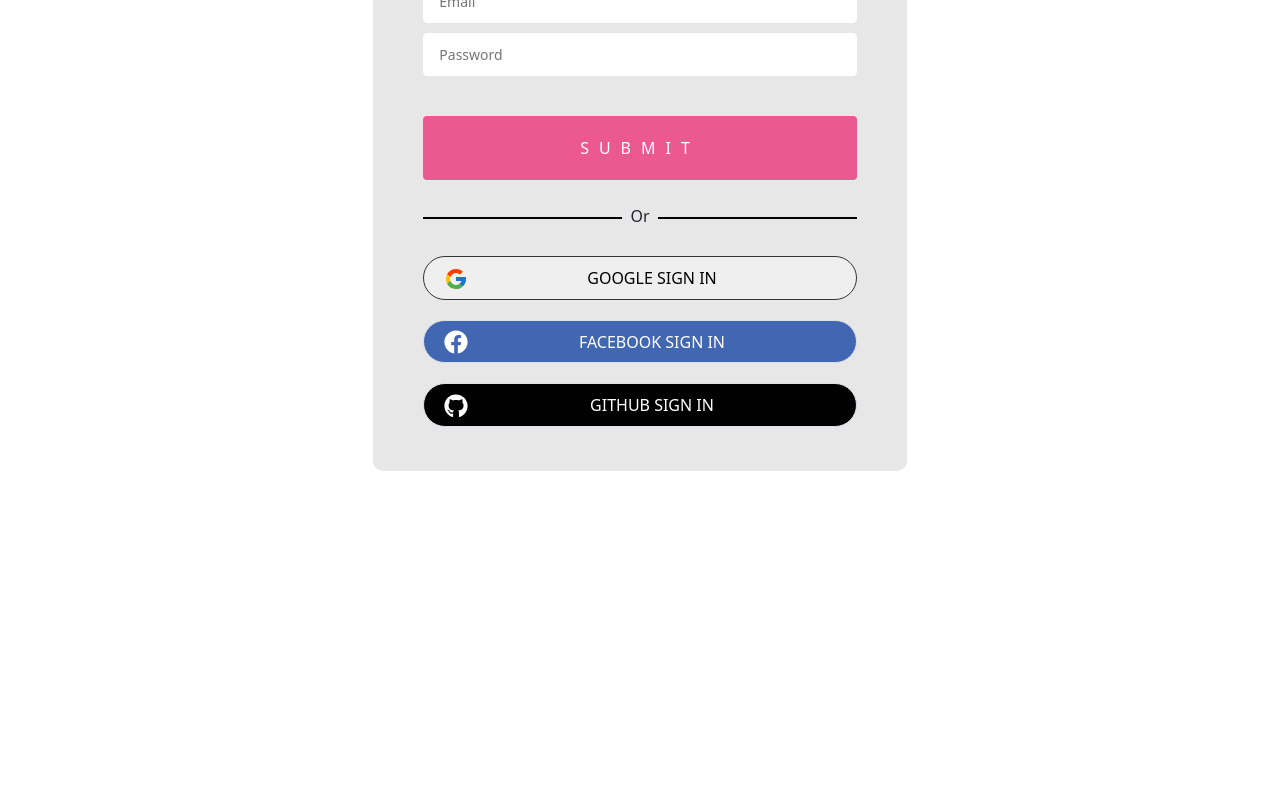
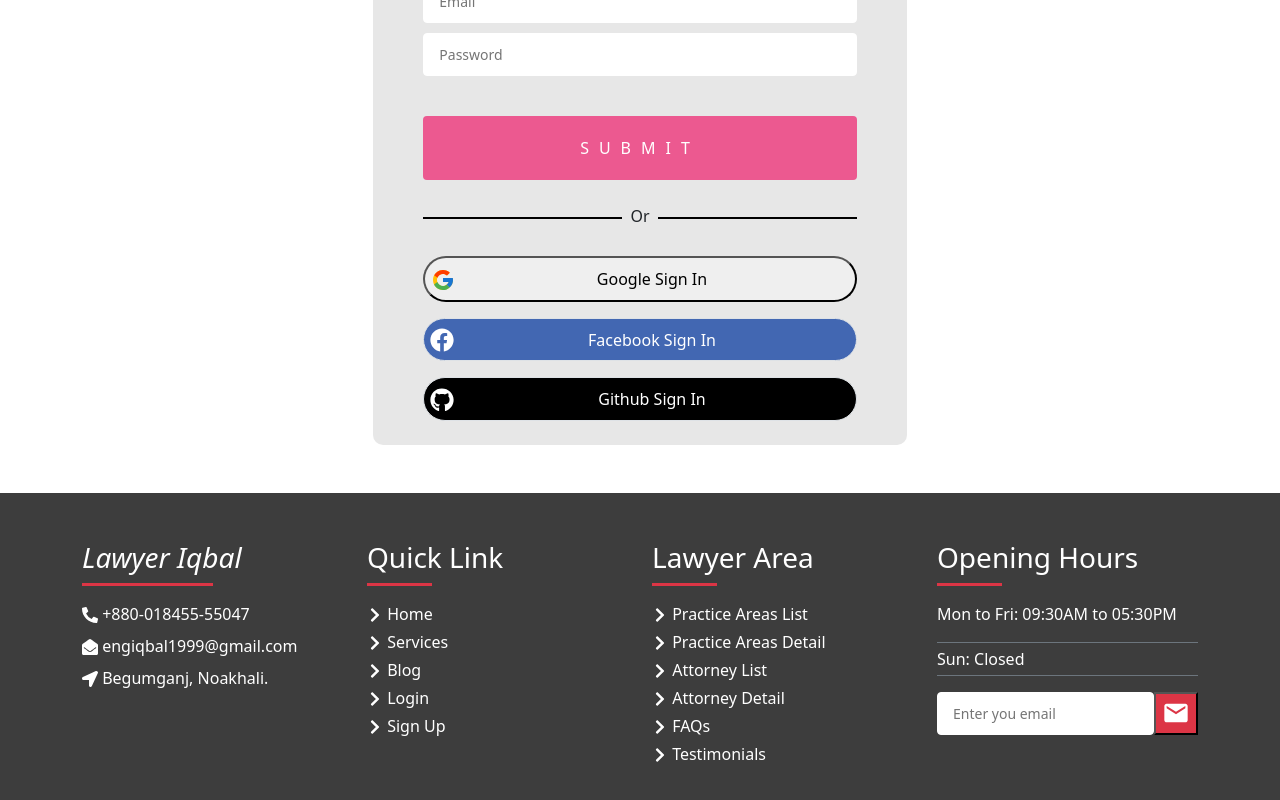
Before and after one commit to IQBAL-HOSSAN/Eletronics_WareHouse, a React (Create React App) app: page /login in a window 1280 px wide. Shown: the part 238-1038 px from the top of the page. Before the commit the page ends 800 px from the top, so only its background shows below. Built offline with nearby package versions, Linux system fonts and the light colour scheme; no server answers.

Commit message:
completed the footer component

```diff
--- a/src/App.js
+++ b/src/App.js
@@ -8,10 +8,11 @@ import Header from "./Components/Header/Header";
 import RequireAuth from "./auth/RequireAuth";
 import Inventory from "./Pages/Inventory/Inventory";
 import NotFound from "./Pages/NotFound/NotFound";
+import Footer from "./Components/Footer/Footer";
 
 function App() {
   return (
-    <div className="App">
+    <div className="">
       <Header />
       <Routes>
         <Route path="/" element={<Home />}></Route>
@@ -27,6 +28,7 @@ function App() {
         <Route path="/register" element={<Register />}></Route>
         <Route path="*" element={<NotFound />}></Route>
       </Routes>
+      <Footer />
     </div>
   );
 }
--- a/src/Components/Footer/Footer.css
+++ b/src/Components/Footer/Footer.css
@@ -1,3 +1,7 @@
+#footer{
+    background-color: #3D3D3D;
+}
+
 #footer .under-line{
     height: 3px;
 }
--- a/src/Components/Footer/Footer.js
+++ b/src/Components/Footer/Footer.js
@@ -8,20 +8,25 @@ import {
   FaLocationArrow,
   FaChevronRight,
 } from "react-icons/fa";
+import { MdEmail } from "react-icons/md";
+import { useForm } from "react-hook-form";
 
 const Footer = () => {
+  const { register, handleSubmit } = useForm();
+  const onSubmit = (data) => console.log(data);
+
   return (
-    <footer id="footer" className="py-5 bg-black text-light">
+    <footer id="footer" className="py-5 text-white">
       <Container>
-        <Row>
-          <Col>
+        <Row xs={1} sm={2} md={2} lg={4}>
+          <Col className="mb-4  mb-lg-0">
             <div className="mb-2">
               <h3>
                 <i>Lawyer Iqbal</i>
               </h3>
             </div>
             <div className=" under-line mb-3 bg-danger w-50"></div>
-            <div className="text-secondary">
+            <div className="text-white">
               {" "}
               <li>
                 <FaPhoneAlt></FaPhoneAlt> +880-018455-55047
@@ -34,46 +39,46 @@ const Footer = () => {
               </li>
             </div>
           </Col>
-          <Col>
+          <Col className="mb-4  mb-lg-0">
             <h3 className="mb-2">Quick Link</h3>
             <div className=" under-line mb-3 bg-danger w-25"></div>
             <Link
-              className="text-decoration-none text-secondary d-block mb-1"
+              className="text-decoration-none text-white d-block mb-1"
               to="/"
             >
               <FaChevronRight></FaChevronRight> Home
             </Link>
             <Link
-              className="text-decoration-none text-secondary d-block mb-1"
+              className="text-decoration-none text-white d-block mb-1"
               to="/services"
             >
               <FaChevronRight></FaChevronRight> Services
             </Link>
             <Link
-              className="text-decoration-none text-secondary d-block mb-1"
+              className="text-decoration-none text-white d-block mb-1"
               to="/blog"
             >
               <FaChevronRight></FaChevronRight> Blog
             </Link>
             <Link
-              className="text-decoration-none text-secondary d-block mb-1"
+              className="text-decoration-none text-white d-block mb-1"
               to="/login"
             >
               <FaChevronRight></FaChevronRight> Login
             </Link>
             <Link
-              className="text-decoration-none text-secondary d-bock mb-1"
+              className="text-decoration-none text-white d-bock mb-1"
               to="/signup"
             >
               <FaChevronRight></FaChevronRight> Sign Up
             </Link>
           </Col>
-          <Col>
+          <Col className="mb-4 mb-sm-0 mb-md-0 mb-lg-0">
             <h3 className="mb-2">Lawyer Area</h3>
             <div className=" under-line mb-3 bg-danger w-25"></div>
             <li className="mb-1">
               <Link
-                className="text-decoration-none text-secondary "
+                className="text-decoration-none text-white "
                 to="/practice-areas-list"
               >
                 <FaChevronRight></FaChevronRight> Practice Areas List
@@ -81,7 +86,7 @@ const Footer = () => {
             </li>
             <li className="mb-1">
               <Link
-                className="text-decoration-none text-secondary "
+                className="text-decoration-none text-white "
                 to="/practice-areas-details"
               >
                 <FaChevronRight></FaChevronRight> Practice Areas Detail
@@ -89,7 +94,7 @@ const Footer = () => {
             </li>
             <li className="mb-1">
               <Link
-                className="text-decoration-none text-secondary "
+                className="text-decoration-none text-white "
                 to="/attorney-list"
               >
                 <FaChevronRight></FaChevronRight> Attorney List
@@ -97,28 +102,45 @@ const Footer = () => {
             </li>
             <li className="mb-1">
               <Link
-                className="text-decoration-none text-secondary "
+                className="text-decoration-none text-white "
                 to="/attorney-details"
               >
                 <FaChevronRight></FaChevronRight> Attorney Detail
               </Link>
             </li>
             <li className="mb-1">
-              <Link
-                className="text-decoration-none text-secondary "
-                to="/f-a-q-s"
-              >
+              <Link className="text-decoration-none text-white " to="/f-a-q-s">
                 <FaChevronRight></FaChevronRight> FAQs
               </Link>
             </li>
             <li className="">
               <Link
-                className="text-decoration-none text-secondary "
+                className="text-decoration-none text-white "
                 to="/testimonials"
               >
                 <FaChevronRight></FaChevronRight> Testimonials
               </Link>
             </li>
+          </Col>
+          <Col>
+            <h3 className="mb-2">Opening Hours</h3>
+            <div className=" under-line mb-3 bg-danger w-25"></div>
+            <p>Mon to Fri: 09:30AM to 05:30PM</p>
+            <p className="border-top border-bottom border-secondary py-1">
+              <span>Sun:</span> <span>Closed</span>
+            </p>
+            <form onSubmit={handleSubmit(onSubmit)}>
+              <div className="d-flex ">
+                <input
+                  className="mb-0"
+                  placeholder="Enter you email"
+                  {...register("firstName")}
+                />
+                <button className="bg-danger mb-0">
+                  <MdEmail className="text-white fs-3"></MdEmail>
+                </button>
+              </div>
+            </form>
           </Col>
         </Row>
       </Container>
--- a/src/Pages/Login/Login.css
+++ b/src/Pages/Login/Login.css
@@ -24,11 +24,9 @@
     margin: 0 auto;
   }
 
-  p {
-    color: #bf1650;
-  }
 
-  p::before {
+
+  .error-text ::before {
     display: inline;
     content: "⚠ ";
   }
@@ -113,7 +111,7 @@
     margin-top: 30px;
   }
 
-  button {
+  button .lr-btn {
     display: block;
     appearance: none;
     margin-top: 40px;
--- a/src/Pages/Login/Login.js
+++ b/src/Pages/Login/Login.js
@@ -35,7 +35,9 @@ const Login = () => {
   let displayError;
   if (error) {
     displayError = (
-      <p className="text-danger text-start">Error: {error?.message}</p>
+      <p className="error-text text-danger text-start">
+        Error: {error?.message}
+      </p>
     );
 
     swal({
@@ -68,7 +70,7 @@ const Login = () => {
     <div className="py-5">
       <div className="form-container col col-sm-6 col-md-6 col-lg-5 mx-auto">
         <div className="form-body py-4">
-          <h2 className="mb-4"> Login!</h2>
+          <h2 className="mb-4 text-center"> Login!</h2>
           <form onSubmit={handleSubmit(onSubmit)}>
             <input
               placeholder="Email"
@@ -81,12 +83,14 @@ const Login = () => {
               })}
             />
             {errors?.email && (
-              <p className="text-danger text-start">{errors?.email?.message}</p>
+              <p className=" error-texttext-danger text-start">
+                {errors?.email?.message}
+              </p>
             )}
 
             <input placeholder="Password" {...register("password")} />
 
-            <input type="submit" />
+            <input className="lr-btn" type="submit" />
           </form>
           <AfterBeforeEffect />
           <SocialLogin />
--- a/src/Pages/Register/Register.js
+++ b/src/Pages/Register/Register.js
@@ -51,7 +51,7 @@ const Register = () => {
   let displayError;
   if (error || verificationError) {
     displayError = (
-      <p className="text-danger text-start">
+      <p className="error-text text-danger text-start">
         Error: {error?.message} {verificationError?.message}
       </p>
     );
@@ -95,7 +95,7 @@ const Register = () => {
       <div className="form-container col col-sm-6 col-md-6 col-lg-5 py-4 mx-auto">
         <div className="form-body ">
           <form onSubmit={handleSubmit(onSubmit)}>
-            <h2 className="mb-4"> Register!</h2>
+            <h2 className="mb-4 text-center"> Register!</h2>
             <input placeholder="Name" {...register("name")} />
             <input
               placeholder="Email"
@@ -108,7 +108,9 @@ const Register = () => {
               })}
             />
             {errors?.email && (
-              <p className="text-danger text-start">{errors?.email?.message}</p>
+              <p className="error-text text-danger text-start">
+                {errors?.email?.message}
+              </p>
             )}
 
             <input
@@ -123,7 +125,7 @@ const Register = () => {
               })}
             />
             {errors?.password && (
-              <p className="text-danger text-start">
+              <p className="error-text text-danger text-start">
                 {errors?.password?.message}
               </p>
             )}
```
